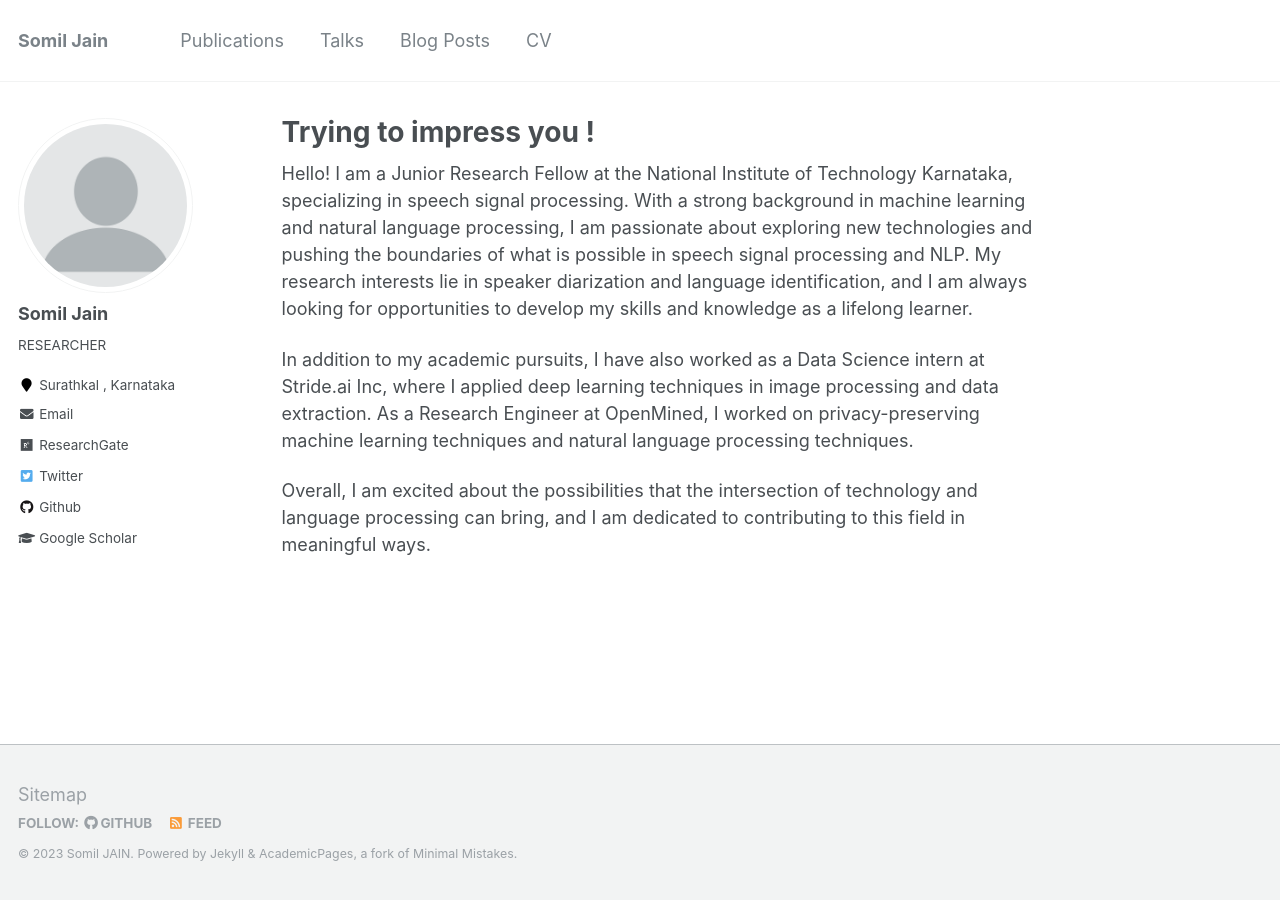
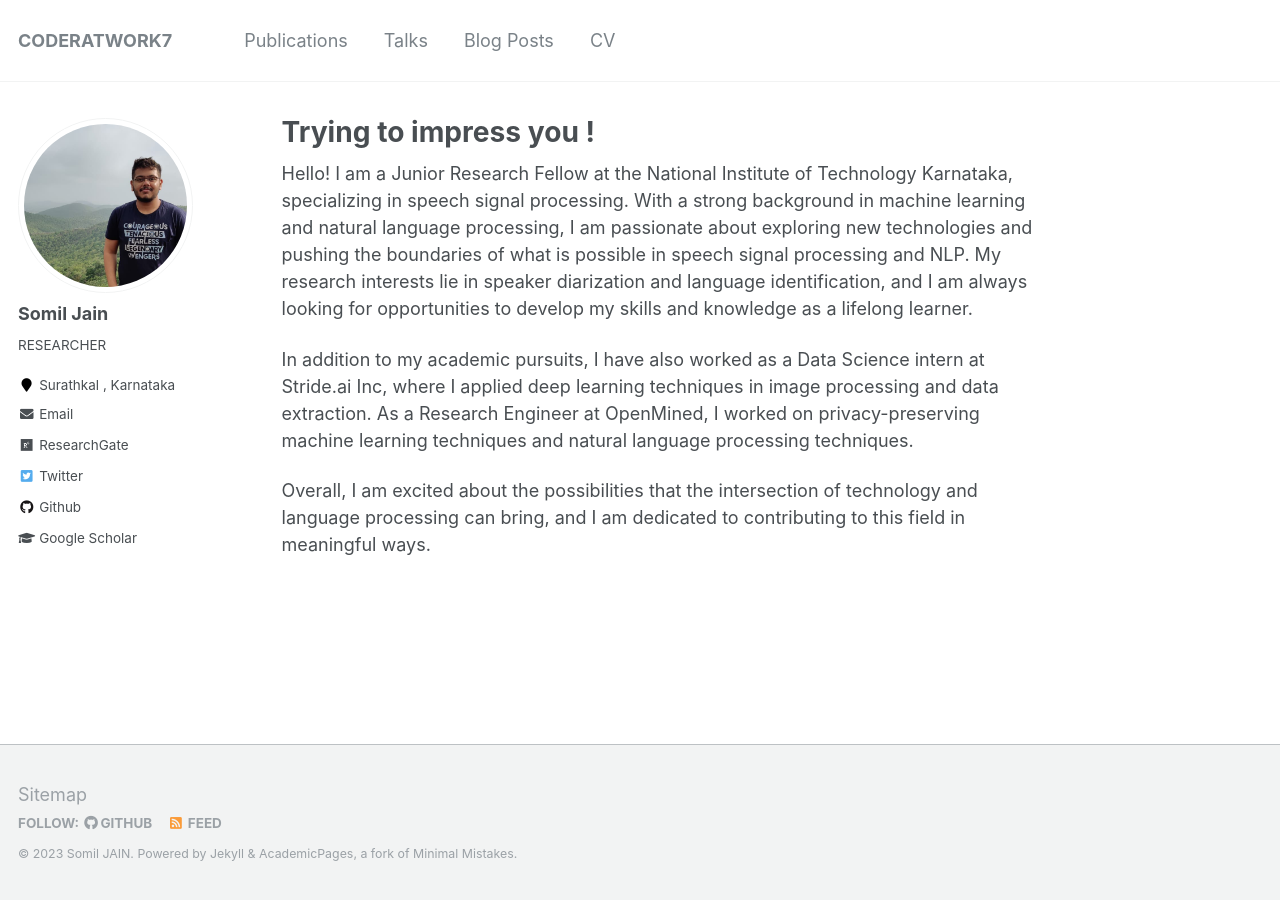
Before and after one commit to somiljain7/somiljain7.github.io, a Jekyll site: the page built from _pages/about.md, in a window 1280 px wide. Built offline with Jekyll 4.4.1, drawn with Linux system fonts in a browser that asks for light colours.

Commit message:
Update _config.yml

```diff
--- a/_config.yml
+++ b/_config.yml
@@ -7,7 +7,7 @@
 
 # Site Settings
 locale                   : "en-US"
-title                    : "Somil Jain"
+title                    : "CODERATWORK7"
 title_separator          : "-"
 name                     : &name "Somil JAIN"
 description              : &description "personal description"
@@ -81,7 +81,7 @@ analytics:
 # Site Author
 author:
   name             : "Somil Jain"
-  avatar           : "profile.png"
+  avatar           : "profile.jpg"
   bio              : "RESEARCHER"
   location         : "Surathkal , Karnataka"
   employer         :
```
